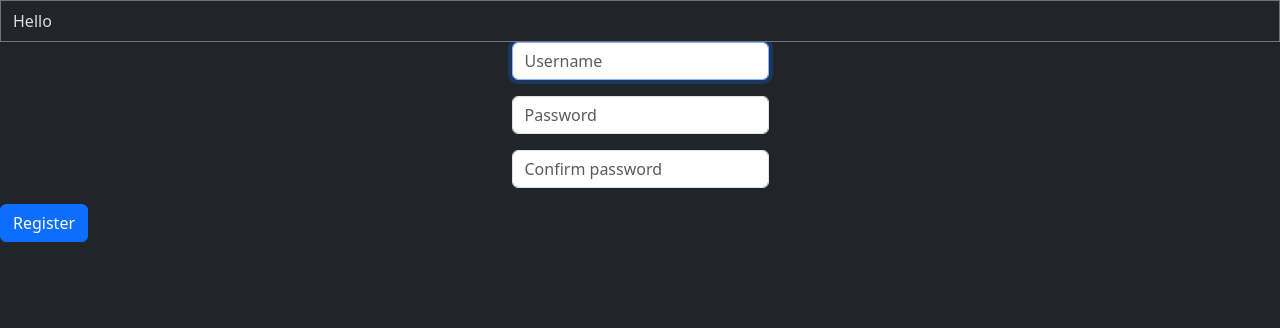
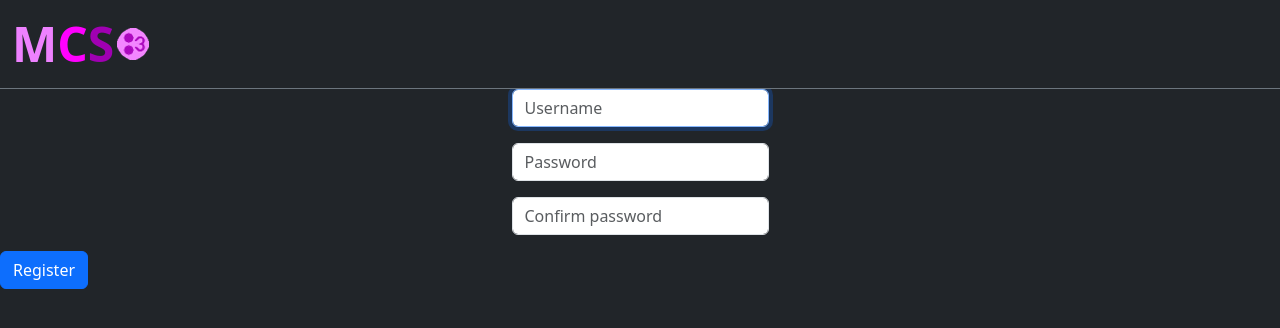
Before and after one commit to talosak/myConvenientSite, a Flask app: page /register in a window 1280 px wide. Shown: the top 328 px of the page. Run offline with Flask 3, Linux system fonts and the light colour scheme.

Commit message:
made MCS logo

```diff
--- a/static/styles.css
+++ b/static/styles.css
@@ -1,3 +1,9 @@
 * {
-    color: #dddddd
+    color: #dddddd;
 }
+
+.mcs-logo {
+    font-size: 48px;
+    font-weight: 600;
+    text-decoration: none;
+}
--- a/templates/layout.html
+++ b/templates/layout.html
@@ -6,14 +6,15 @@
         <meta name="viewport" content="initial-scale=1, width=device-width">
         <link href="https://cdn.jsdelivr.net/npm/bootstrap@5.3.3/dist/css/bootstrap.min.css" rel="stylesheet" integrity="sha384-QWTKZyjpPEjISv5WaRU9OFeRpok6YctnYmDr5pNlyT2bRjXh0JMhjY6hW+ALEwIH" crossorigin="anonymous">
         <script src="https://cdn.jsdelivr.net/npm/bootstrap@5.3.3/dist/js/bootstrap.bundle.min.js" integrity="sha384-YvpcrYf0tY3lHB60NNkmXc5s9fDVZLESaAA55NDzOxhy9GkcIdslK1eN7N6jIeHz" crossorigin="anonymous"></script>
+        <link href="/static/favicon.ico" rel="icon">
         <link href="/static/styles.css" rel="stylesheet">
         <title>MyConvenientSite - {% block title %}{% endblock %}</title>
     </head>
     <body class="bg-dark">
-        <nav class="navbar-dark navbar navbar-expand-md border border-secondary bg-dark">
+        <nav class="navbar-dark navbar navbar-expand-md border-bottom border-secondary bg-dark">
             <div class="container-fluid">
                 <button aria-controls="navbar" aria-expanded="false" aria-label="Toggle navigation" class="navbar-toggler" data-bs-target="#navbar" data-bs-toggle="collapse" type="button"></button>
-                Hello
+                <a href="/" class="mcs-logo"><span style="color: #ee81ff">M</span><span style="color: #ff00ff">C</span><span style="color: #a000b2">S</span><img style="position: relative; top: -5px; left: 3px" src="static/favicon.ico"></a>
             </div>
         </nav>
         <main>
```
Also changed, not shown: static/favicon.ico (added).
